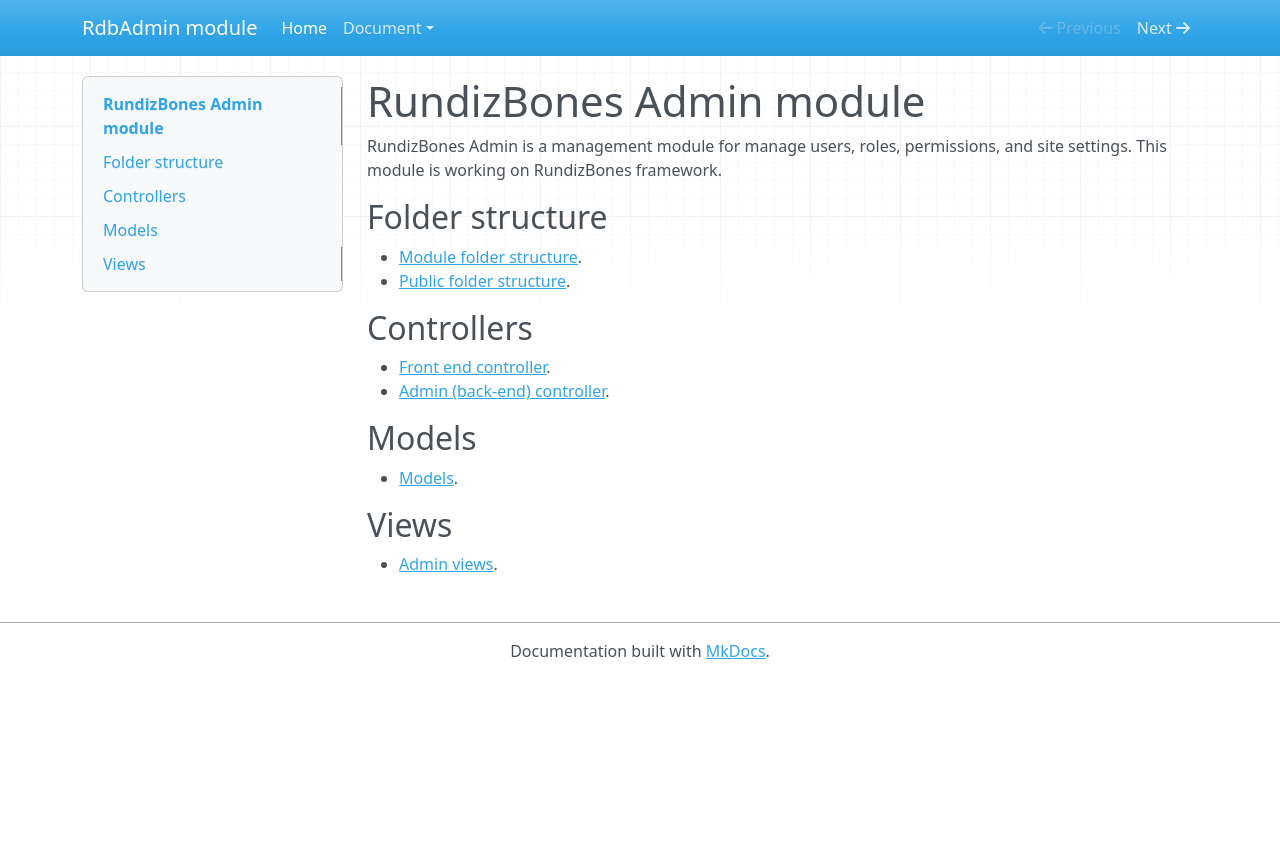
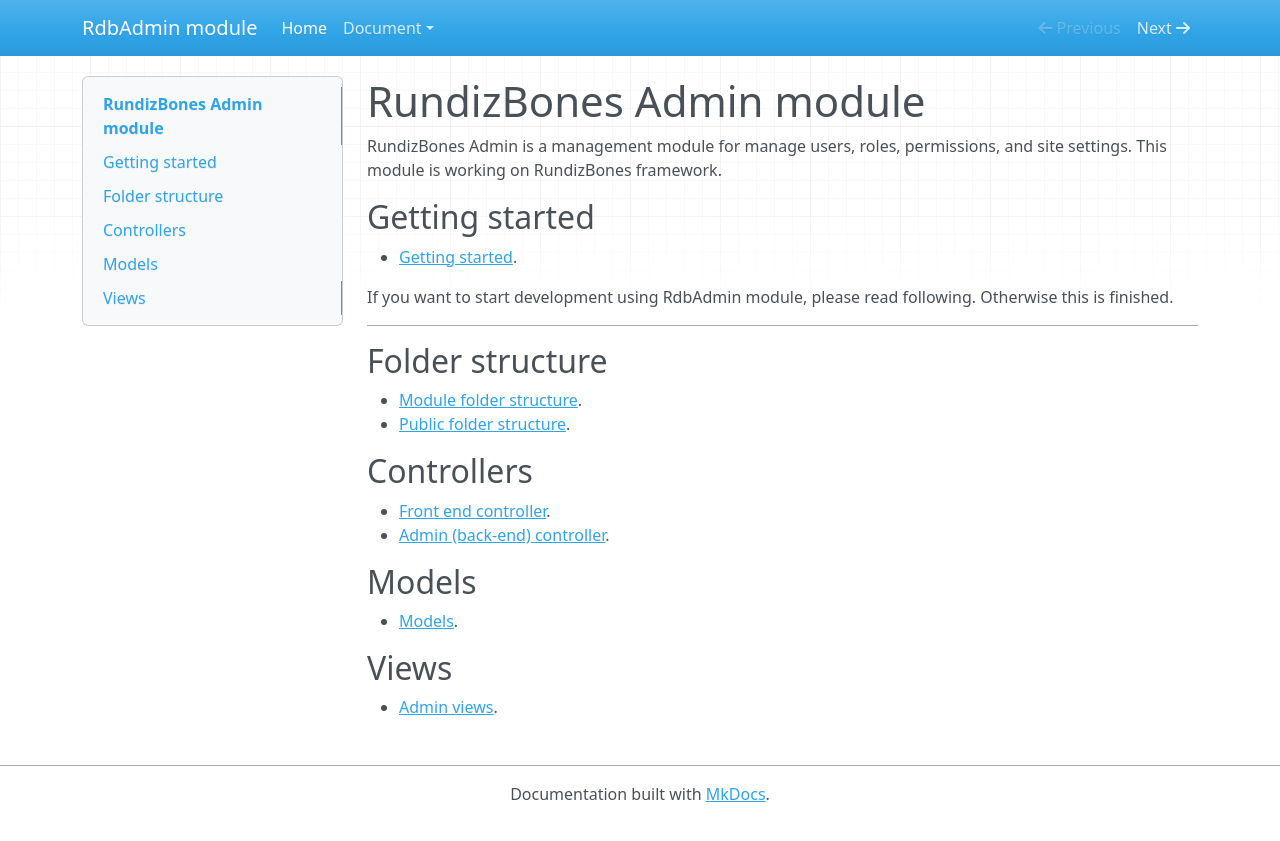
Before and after one commit to RundizBones/ModuleAdmin, an MkDocs documentation site: the page built from .wiki/index.md, in a window 1280 px wide. Shown: the top 841 px of the page. Built offline with MkDocs 1.6.1, drawn with Linux system fonts in a browser that asks for light colours; nearby versions of some CDN libraries.

Commit message:
Update wiki docs.

```diff
--- a/.wiki/index.md
+++ b/.wiki/index.md
@@ -1,6 +1,13 @@
 # RundizBones Admin module
 
 RundizBones Admin is a management module for manage users, roles, permissions, and site settings. This module is working on RundizBones framework.
+
+## Getting started
+* [Getting started](getting-started.md).
+
+If you want to start development using RdbAdmin module, please read following. Otherwise this is finished.
+
+---
 
 ## Folder structure
 
--- a/mkdocs.yml
+++ b/mkdocs.yml
@@ -4,6 +4,7 @@ docs_dir: ".wiki"
 nav:
     - Home: index.md
     - Document:
+        - Getting started: getting-started.md
         - Folder structure: module-folder-structure-for-rdbadmin.md
         - Controllers:
             - Front-end controllers: frontend-controllers.md
```
Also changed, not shown: .wiki/getting-started.md (added, +21 -0 lines).
